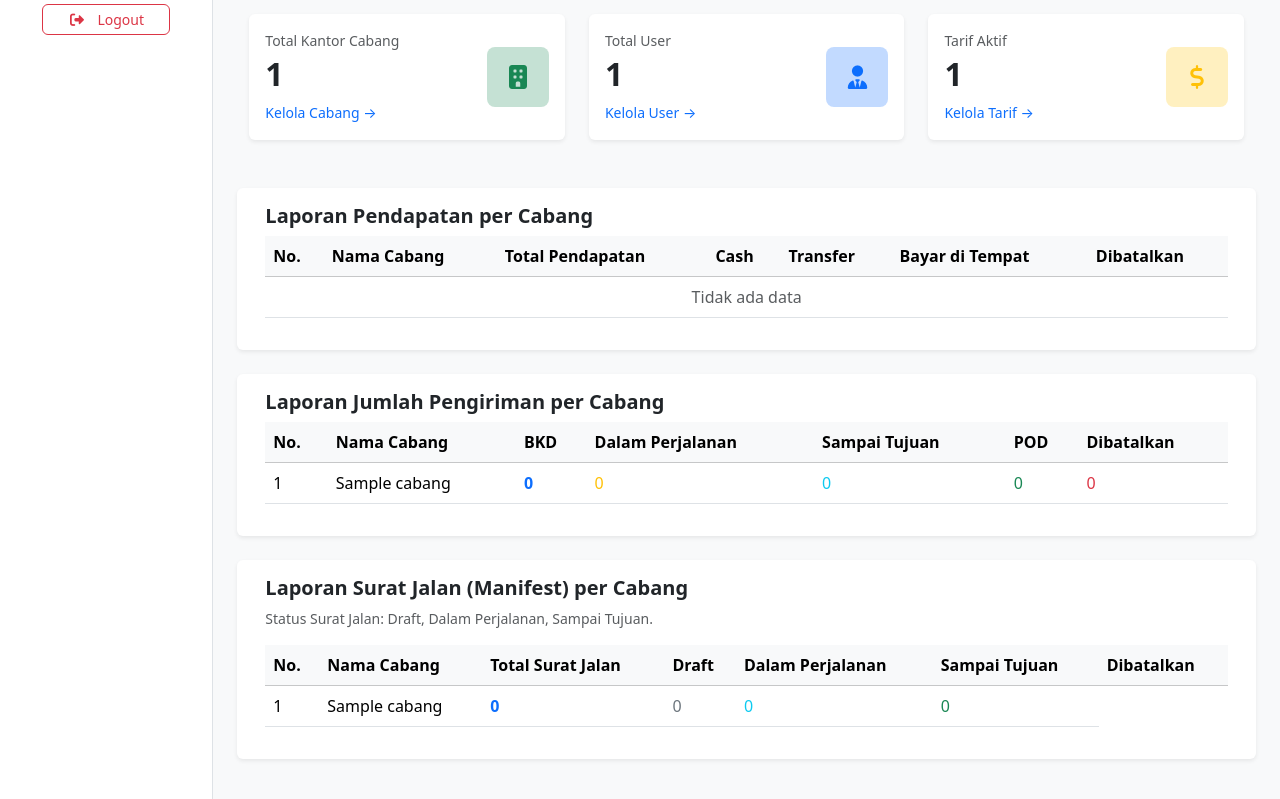
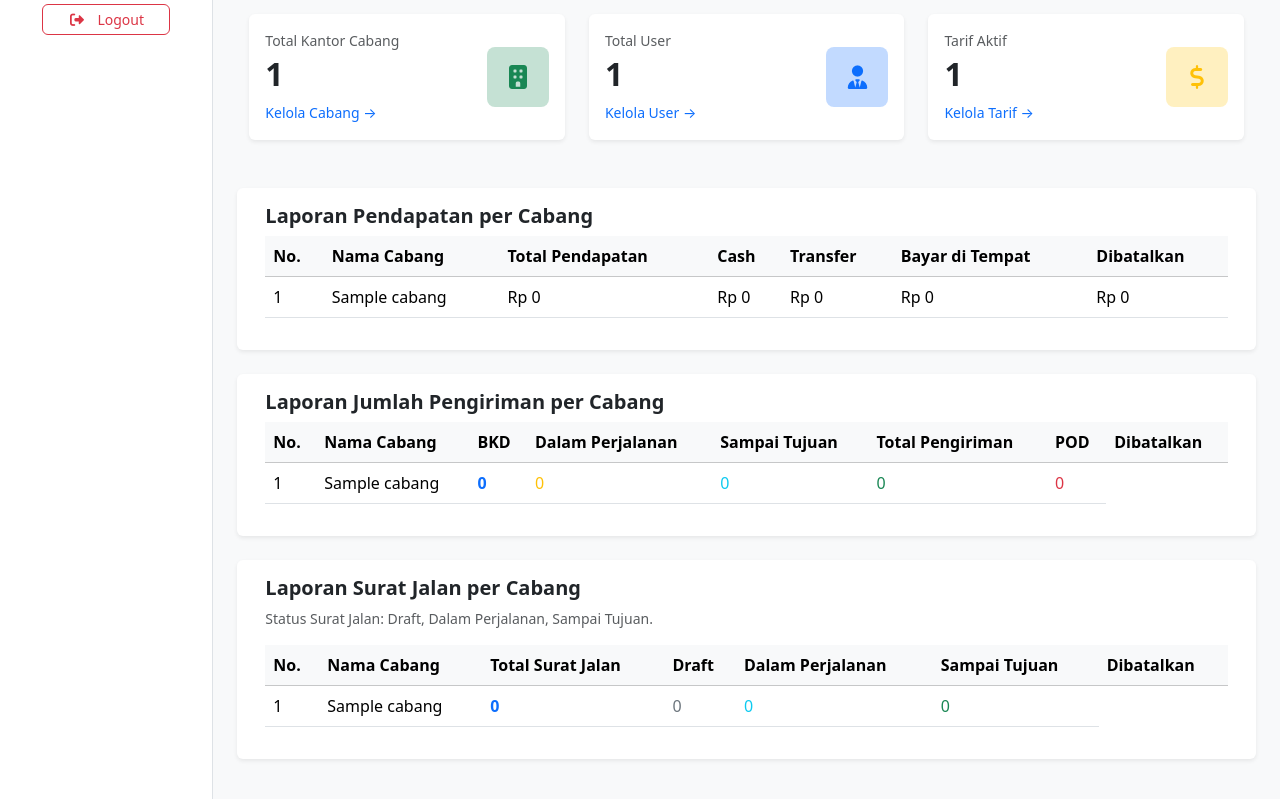
Before and after one commit to ORU25/CendanaKargo, a PHP site: page /CendanaKargo/dashboard/superSuperAdmin/index.php in a window 1280 px wide. Shown: the part 308-1107 px from the top of the page. Run offline with PHP 8.4, Linux system fonts and the light colour scheme; a user stored in the database is signed in; data comes from the database, SQL or seed files in the repository; tables that the repository leaves empty hold one stand-in row (values such as "Sample post").

Commit message:
index.php

```diff
--- a/dashboard/superSuperAdmin/index.php
+++ b/dashboard/superSuperAdmin/index.php
@@ -60,7 +60,8 @@
         $count = 0;
 
         if ($result && $result->num_rows > 0) {
-            $count = $result->fetch_assoc()['total'];
+            $row = $result->fetch_assoc();
+            $count = isset($row['total']) ? (int)$row['total'] : 0;
         }
 
         $stmt->close();
@@ -84,7 +85,8 @@
         $revenue = 0;
 
         if ($result && $result->num_rows > 0) {
-            $revenue = $result->fetch_assoc()['total_tarif'] ?? 0;
+            $row = $result->fetch_assoc();
+            $revenue = isset($row['total_revenue']) ? (float)$row['total_revenue'] : 0;
         }
 
         $stmt->close();
@@ -95,7 +97,8 @@
      * Helper function untuk format mata uang Rupiah
      */
     function format_rupiah($number) {
-        return 'Rp ' . number_format($number, 0, ',', '.');
+        $number = $number ?? 0;
+        return 'Rp ' . number_format((float)$number, 0, ',', '.');
     }
 
     // =======================================================
@@ -105,16 +108,20 @@
 
     /**
      * Mengambil data pendapatan per cabang berdasarkan filter tanggal.
+     * Mengembalikan array indexed by nama_cabang dengan fields:
+     * total_revenue, cash_revenue, transfer_revenue, bayar_ditempat_revenue, dibatalkan_revenue
      */
-    function get_branch_revenue_data($conn, $date_condition) { // Hapus $date_param
+    function get_branch_revenue_data($conn, $date_condition) {
         $data = [];
         // Kondisi tanggal diterapkan di dalam SUM/CASE untuk menjaga LEFT JOIN
         $sql = "
             SELECT
                 kc.nama_cabang,
                 SUM(CASE WHEN p.id IS NOT NULL AND $date_condition THEN p.total_tarif ELSE 0 END) AS total_revenue,
-                SUM(CASE WHEN p.pembayaran IN ('cash', 'bayar di tempat') AND p.id IS NOT NULL AND $date_condition THEN p.total_tarif ELSE 0 END) AS tunai_revenue,
-                SUM(CASE WHEN p.pembayaran = 'transfer' AND p.id IS NOT NULL AND $date_condition THEN p.total_tarif ELSE 0 END) AS transfer_revenue
+                SUM(CASE WHEN p.pembayaran = 'cash' AND p.id IS NOT NULL AND $date_condition THEN p.total_tarif ELSE 0 END) AS cash_revenue,
+                SUM(CASE WHEN p.pembayaran = 'transfer' AND p.id IS NOT NULL AND $date_condition THEN p.total_tarif ELSE 0 END) AS transfer_revenue,
+                SUM(CASE WHEN p.pembayaran = 'bayar di tempat' AND p.id IS NOT NULL AND $date_condition THEN p.total_tarif ELSE 0 END) AS bayar_ditempat_revenue,
+                SUM(CASE WHEN LOWER(COALESCE(p.status,'')) = 'dibatalkan' AND p.id IS NOT NULL AND $date_condition THEN p.total_tarif ELSE 0 END) AS dibatalkan_revenue
             FROM
                 kantor_cabang kc
             LEFT JOIN
@@ -129,7 +136,14 @@
         $stmt->execute();
         $result = $stmt->get_result();
         while ($row = $result->fetch_assoc()) {
-            $data[$row['nama_cabang']] = $row;
+            $data[$row['nama_cabang']] = [
+                'nama_cabang' => $row['nama_cabang'],
+                'total_revenue' => (float)($row['total_revenue'] ?? 0),
+                'cash_revenue' => (float)($row['cash_revenue'] ?? 0),
+                'transfer_revenue' => (float)($row['transfer_revenue'] ?? 0),
+                'bayar_ditempat_revenue' => (float)($row['bayar_ditempat_revenue'] ?? 0),
+                'dibatalkan_revenue' => (float)($row['dibatalkan_revenue'] ?? 0)
+            ];
         }
         $stmt->close();
         return $data;
@@ -138,17 +152,17 @@
     /**
      * Mengambil data jumlah pengiriman per cabang berdasarkan filter tanggal.
      */
-    function get_branch_shipment_data($conn, $date_condition) { // Hapus $date_param
+    function get_branch_shipment_data($conn, $date_condition) {
         $data = [];
         // Kondisi tanggal diterapkan di dalam SUM/CASE untuk menjaga LEFT JOIN
         $sql = "
             SELECT
                 kc.nama_cabang,
                 SUM(CASE WHEN p.id IS NOT NULL AND $date_condition THEN 1 ELSE 0 END) AS total_shipments,
-                SUM(CASE WHEN p.status = 'bkd' AND p.id IS NOT NULL AND $date_condition THEN 1 ELSE 0 END) AS count_proses,
-                SUM(CASE WHEN p.status = 'dalam pengiriman' AND p.id IS NOT NULL AND $date_condition THEN 1 ELSE 0 END) AS count_pengiriman,
-                SUM(CASE WHEN (p.status = 'sampai tujuan' OR p.status = 'pod') AND p.id IS NOT NULL AND $date_condition THEN 1 ELSE 0 END) AS count_selesai,
-                SUM(CASE WHEN p.status = 'dibatalkan' AND p.id IS NOT NULL AND $date_condition THEN 1 ELSE 0 END) AS count_dibatalkan
+                SUM(CASE WHEN LOWER(COALESCE(p.status,'')) = 'bkd' AND p.id IS NOT NULL AND $date_condition THEN 1 ELSE 0 END) AS count_proses,
+                SUM(CASE WHEN LOWER(COALESCE(p.status,'')) = 'dalam pengiriman' AND p.id IS NOT NULL AND $date_condition THEN 1 ELSE 0 END) AS count_pengiriman,
+                SUM(CASE WHEN (LOWER(COALESCE(p.status,'')) = 'sampai tujuan' OR LOWER(COALESCE(p.status,'')) = 'pod') AND p.id IS NOT NULL AND $date_condition THEN 1 ELSE 0 END) AS count_selesai,
+                SUM(CASE WHEN LOWER(COALESCE(p.status,'')) = 'dibatalkan' AND p.id IS NOT NULL AND $date_condition THEN 1 ELSE 0 END) AS count_dibatalkan
             FROM
                 kantor_cabang kc
             LEFT JOIN
@@ -163,7 +177,14 @@
         $stmt->execute();
         $result = $stmt->get_result();
         while ($row = $result->fetch_assoc()) {
-            $data[$row['nama_cabang']] = $row;
+            $data[$row['nama_cabang']] = [
+                'nama_cabang' => $row['nama_cabang'],
+                'total_shipments' => (int)($row['total_shipments'] ?? 0),
+                'count_proses' => (int)($row['count_proses'] ?? 0),
+                'count_pengiriman' => (int)($row['count_pengiriman'] ?? 0),
+                'count_selesai' => (int)($row['count_selesai'] ?? 0),
+                'count_dibatalkan' => (int)($row['count_dibatalkan'] ?? 0)
+            ];
         }
         $stmt->close();
         return $data;
@@ -171,17 +192,19 @@
 
     /**
      * Mengambil data surat jalan per cabang berdasarkan filter tanggal.
+     * Memastikan status 'Dibatalkan' juga terhitung, serta toleran terhadap variasi case/spelling.
      */
-    function get_branch_manifest_data($conn, $date_condition_sj) { // Hapus $date_param
+    function get_branch_manifest_data($conn, $date_condition_sj) {
         $data = [];
-        // Kondisi tanggal diterapkan di dalam SUM/CASE untuk menjaga LEFT JOIN
+
         $sql = "
             SELECT
                 kc.nama_cabang,
                 SUM(CASE WHEN sj.id IS NOT NULL AND $date_condition_sj THEN 1 ELSE 0 END) AS total_manifests,
-                SUM(CASE WHEN sj.status = 'draft' AND sj.id IS NOT NULL AND $date_condition_sj THEN 1 ELSE 0 END) AS count_draft,
-                SUM(CASE WHEN sj.status = 'dalam perjalanan' AND sj.id IS NOT NULL AND $date_condition_sj THEN 1 ELSE 0 END) AS count_dalam_perjalanan,
-                SUM(CASE WHEN sj.status = 'sampai tujuan' AND sj.id IS NOT NULL AND $date_condition_sj THEN 1 ELSE 0 END) AS count_sampai_tujuan
+                SUM(CASE WHEN LOWER(COALESCE(sj.status,'')) = 'draft' AND sj.id IS NOT NULL AND $date_condition_sj THEN 1 ELSE 0 END) AS count_draft,
+                SUM(CASE WHEN LOWER(COALESCE(sj.status,'')) = 'dalam perjalanan' AND sj.id IS NOT NULL AND $date_condition_sj THEN 1 ELSE 0 END) AS count_dalam_perjalanan,
+                SUM(CASE WHEN LOWER(COALESCE(sj.status,'')) = 'sampai tujuan' AND sj.id IS NOT NULL AND $date_condition_sj THEN 1 ELSE 0 END) AS count_sampai_tujuan,
+                SUM(CASE WHEN LOWER(COALESCE(sj.status,'')) IN ('dibatalkan','batal','cancel') AND sj.id IS NOT NULL AND $date_condition_sj THEN 1 ELSE 0 END) AS count_dibatalkan
             FROM
                 kantor_cabang kc
             LEFT JOIN
@@ -198,10 +221,11 @@
         while ($row = $result->fetch_assoc()) {
             $data[$row['nama_cabang']] = [
                 'nama_cabang' => $row['nama_cabang'],
-                'total_manifests' => $row['total_manifests'],
-                'count_dibuat' => $row['count_draft'],
-                'count_berangkat' => $row['count_dalam_perjalanan'],
-                'count_sampai_tujuan' => $row['count_sampai_tujuan'],
+                'total_manifests' => (int)($row['total_manifests'] ?? 0),
+                'count_dibuat' => (int)($row['count_draft'] ?? 0),
+                'count_berangkat' => (int)($row['count_dalam_perjalanan'] ?? 0),
+                'count_sampai_tujuan' => (int)($row['count_sampai_tujuan'] ?? 0),
+                'count_dibatalkan' => (int)($row['count_dibatalkan'] ?? 0)
             ];
         }
         $stmt->close();
@@ -224,6 +248,21 @@
     $revenue_data = get_branch_revenue_data($conn, $date_condition);
     $shipment_data = get_branch_shipment_data($conn, $date_condition);
     $manifest_data = get_branch_manifest_data($conn, $date_condition_sj);
+
+    // Build laporan_cabang (dipakai di tabel Laporan Pendapatan per Cabang)
+    $laporan_cabang = [];
+    if (!empty($revenue_data)) {
+        foreach ($revenue_data as $rc) {
+            $laporan_cabang[] = [
+                'nama_cabang' => $rc['nama_cabang'],
+                'total_pendapatan' => $rc['total_revenue'],
+                'cash' => $rc['cash_revenue'],
+                'transfer' => $rc['transfer_revenue'],
+                'bayar_ditempat' => $rc['bayar_ditempat_revenue'],
+                'dibatalkan' => $rc['dibatalkan_revenue']
+            ];
+        }
+    }
 
     // 3. Aggregate Filtered Counts for Top Cards
     $total_pengiriman_filtered = 0;
@@ -506,6 +545,7 @@
                                         <th>BKD</th>
                                         <th>Dalam Perjalanan</th>
                                         <th>Sampai Tujuan</th>
+                                        <th>Total Pengiriman</th>
                                         <th>POD</th>
                                         <th>Dibatalkan</th>
                                     </tr>
@@ -547,7 +587,7 @@
                 <!-- 3. Manifest/Surat Jalan Report per Branch -->
                 <div class="card border-0 shadow-sm mb-4">
                     <div class="card-body">
-                        <h5 class="fw-bold">Laporan Surat Jalan (Manifest) per Cabang</h5>
+                        <h5 class="fw-bold">Laporan Surat Jalan per Cabang</h5>
                         <p class="small text-muted mb-3">Status Surat Jalan: Draft, Dalam Perjalanan, Sampai Tujuan.</p>
 
                         <div class="table-responsive">
```
